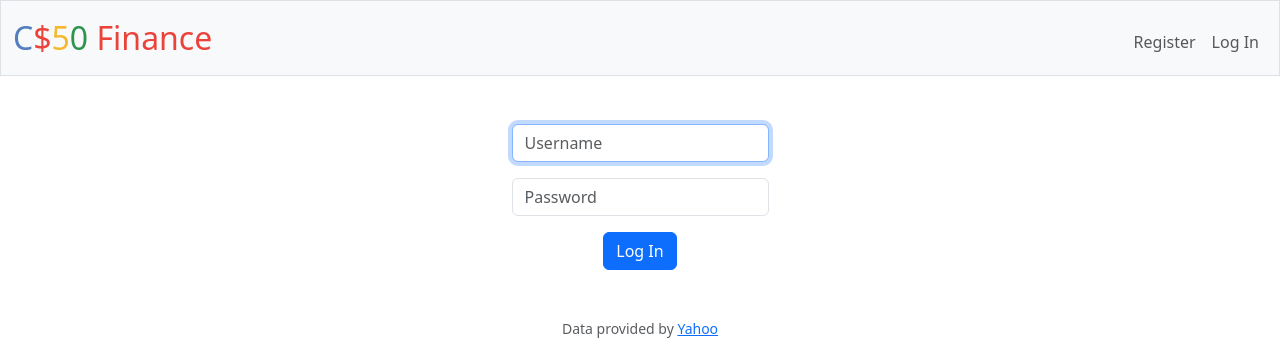
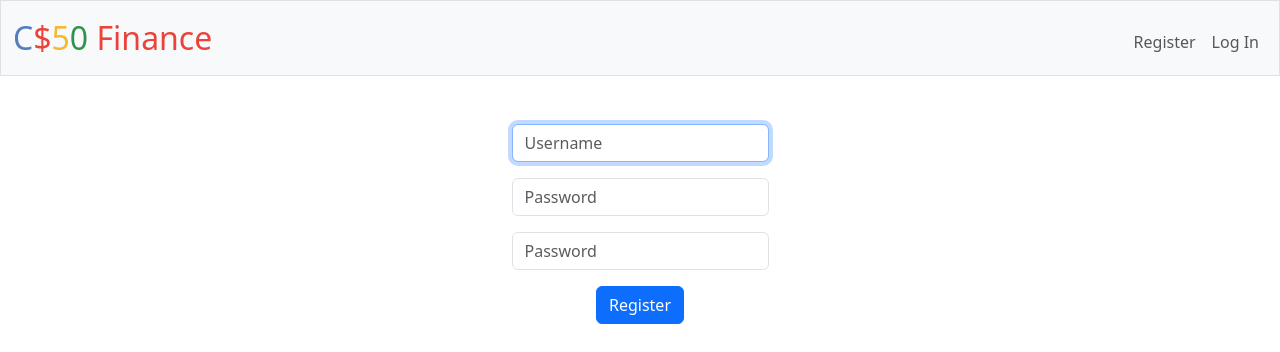
Before and after one commit to Ransometech/TrainMuscleFit, a Flask app: template finance/templates/register.html in a window 1280 px wide. Shown: the top 352 px of the page. Run offline with Flask 3, Linux system fonts and the light colour scheme; the template is opened without the code that fills it, so the values that code supplies are empty; some libraries are stand-ins or nearby versions.

Commit message:
Fri, Jul 26, 2024, 12:02 AM +01:00

```diff
--- a/finance/app.py
+++ b/finance/app.py
@@ -112,7 +112,7 @@ def quote():
 @app.route("/register", methods=["GET", "POST"])
 def register():
     """Register user"""
-    return apology("TODO")
+    return render_template("register.html")
 
 
 @app.route("/sell", methods=["GET", "POST"])
--- a/finance/templates/register.html
+++ b/finance/templates/register.html
@@ -1,7 +1,7 @@
 {% extends "layout.html" %}
 
 {% block title %}
-    Log In
+    Register
 {% endblock %}
 
 {% block main %}
@@ -12,6 +12,9 @@
         <div class="mb-3">
             <input class="form-control mx-auto w-auto" name="password" placeholder="Password" type="password">
         </div>
-        <button class="btn btn-primary" type="submit">Log In</button>
+        <div class="mb-3">
+            <input class="form-control mx-auto w-auto" name="confirm_password" placeholder="Password" type="password">
+        </div>
+        <button class="btn btn-primary" type="submit">Register</button>
     </form>
 {% endblock %}
```
